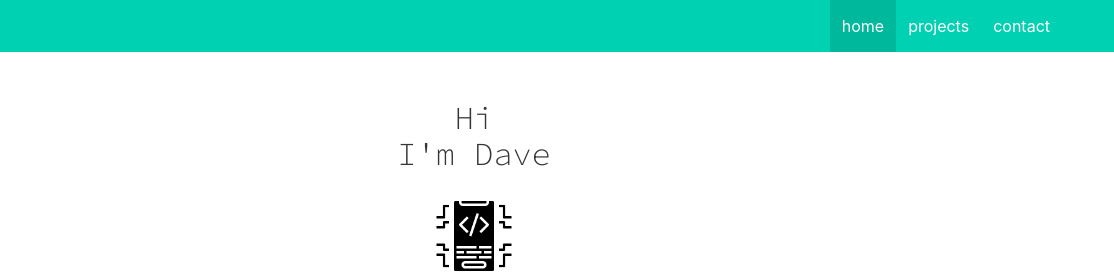
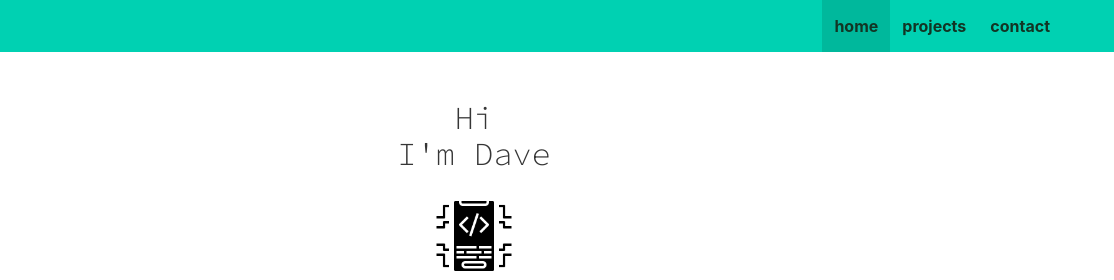
Before and after one commit to david-andrew-rice/david-andrew-rice.github.io, a plain HTML site: page index.html in a window 1280 px wide. Shown: the top 280 px of the page, 166-1280 px from the left. Drawn offline with nearby package versions, Linux system fonts and the light colour scheme.

Commit message:
changed navbar font color

```diff
--- a/css/styles.css
+++ b/css/styles.css
@@ -4,7 +4,6 @@
 }
 
 /* hero section  */
-
 
 .hero p {
     font-weight: 300;
--- a/index.html
+++ b/index.html
@@ -23,14 +23,13 @@
           <span class="navbar-burger burger" data-target="navMenu" style="color: #123524;">
             <span></span>
             <span></span>
-            <span></span>
           </span>
         </div>
         <div id="navMenu" class="navbar-menu">
           <div class="navbar-end">
-            <a href="#" class="navbar-item is-active">home</a>
-            <a href="#" class="navbar-item">projects</a>
-            <a href="#" class="navbar-item">contact</a>
+            <a href="#" class="navbar-item is-active" style="font-weight: bold; color: #123524;">home</a>
+            <a href="#" class="navbar-item" style="font-weight: bold; color: #123524;">projects</a>
+            <a href="#" class="navbar-item" style="font-weight: bold; color: #123524;">contact</a>
           </div>
         </div>
       </div>
```
